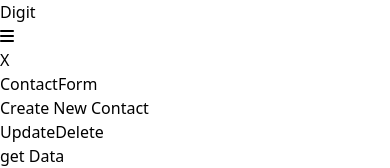
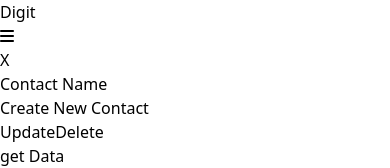
Before and after one commit to DonovanOLinn/Brandon-React-with-Branches, a React (Vite) app: page /dashboard in a window 390 px wide. Both pictures are taken after a click on the button "Create New Contact". Shown: the top 168 px of the page. Built offline with nearby package versions, Linux system fonts and the light colour scheme.

Commit message:
adding Phonebook-IX

```diff
--- a/package.json
+++ b/package.json
@@ -10,6 +10,9 @@
     "preview": "vite preview"
   },
   "dependencies": {
+    "@emotion/react": "^11.11.1",
+    "@emotion/styled": "^11.11.0",
+    "@mui/material": "^5.13.4",
     "react": "^18.2.0",
     "react-dom": "^18.2.0",
     "react-router-dom": "^6.11.2"
--- a/src/components/ContactForm.tsx
+++ b/src/components/ContactForm.tsx
@@ -1,8 +1,14 @@
-import React from 'react'
 
 const ContactForm = () => {
   return (
-    <div>ContactForm</div>
+    <div>
+      <form onSubmit={() => console.log('submitted')}>
+        <div>
+          <label htmlFor="name">Contact Name</label>
+          {/* Add input component here */}
+        </div>
+      </form>
+    </div>
   )
 }
 
```
Also changed, not shown: src/components/Input.tsx (added, +17 -0 lines), 1 other file (tests, documents, lock files or other folders).
